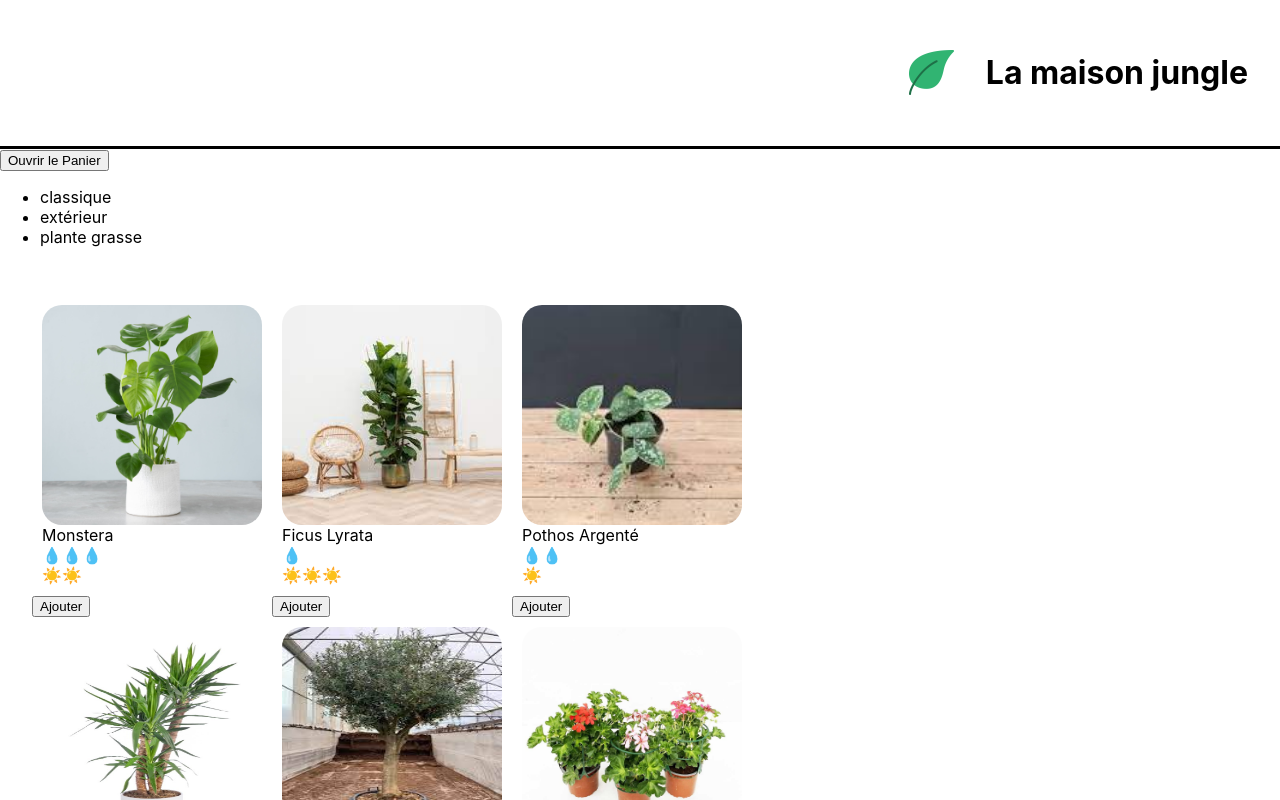
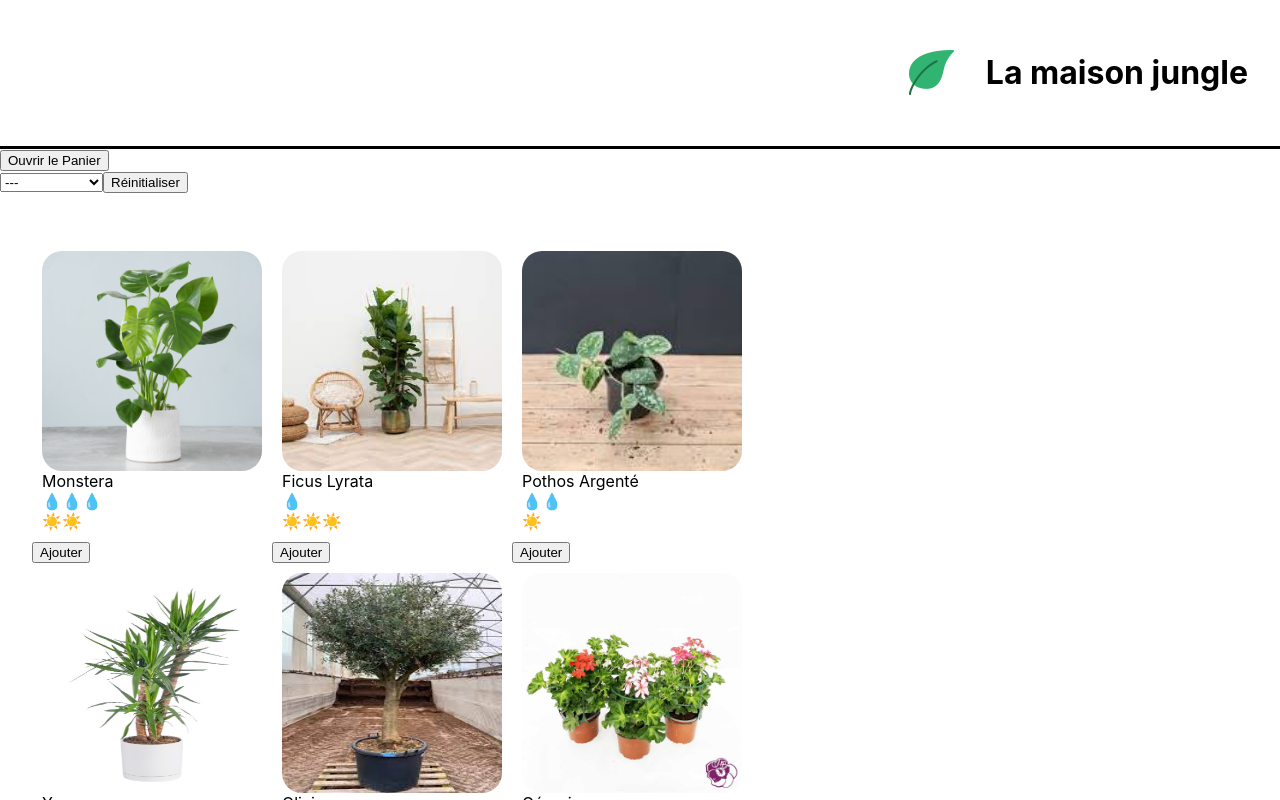
Before and after one commit to TedPasquiet/reactIntro, a React (Create React App) app in the folder reactintro/: page / in a window 1280 px wide. Shown: the top 800 px of the page. Built offline with nearby package versions, Linux system fonts and the light colour scheme.

Commit message:
Partager state composant

```diff
--- /dev/null
+++ b/reactintro/src/components/Categories.js
@@ -0,0 +1,23 @@
+import { useState } from "react";
+
+const Categories = ({ categories, setActiveCategory, activeCategory }) => {
+  return (
+    <div className="lmj-categories">
+      <select
+        value={activeCategory}
+        onChange={(e) => setActiveCategory(e.target.value)}
+        className="lmj-categories-select"
+      >
+        <option value="">---</option>
+        {categories.map((cat) => (
+          <option key={cat} value={cat}>
+            {cat}
+          </option>
+        ))}
+      </select>
+      <button onClick={() => setActiveCategory("")}>Réinitialiser</button>
+    </div>
+  );
+};
+
+export default Categories;
--- a/reactintro/src/components/ShoppingList.js
+++ b/reactintro/src/components/ShoppingList.js
@@ -1,35 +1,54 @@
 import { plantList } from "../data/plantList";
 import PlantItem from "./PlantItem";
+import Categories from "./Categories";
+import { useState } from "react";
 import "../styles/ShoppingList.css";
 
-function ShoppingList({cart,updateCart}) {
+function ShoppingList({ cart, updateCart }) {
   const categories = plantList.reduce(
     (acc, plant) =>
       acc.includes(plant.category) ? acc : acc.concat(plant.category),
     []
   );
+  function addToCart(name, price) {
+    const currentPlantSaved = cart.find((plant) => plant.name === name);
+    if (currentPlantSaved) {
+      const cartFilteredCurrentPlant = cart.filter(
+        (plant) => plant.name !== name
+      );
+      updateCart([
+        ...cartFilteredCurrentPlant,
+        { name, price, amount: currentPlantSaved.amount + 1 },
+      ]);
+    } else {
+      updateCart([...cart, { name, price, amount: 1 }]);
+    }
+  }
+  const [activeCategory, setActiveCategory] = useState("");
 
   return (
-    <div>
-      <ul>
-        {categories.map((cat) => (
-          <li key={cat}>{cat}</li>
-        ))}
-      </ul>
+    <div className="lmj-shopping-list">
+      <Categories
+        categories={categories}
+        setActiveCategory={setActiveCategory}
+        activeCategory={activeCategory}
+      />
+
       <ul className="lmj-plant-list">
-        {plantList.map(({ id, cover, name, water, light }) => (
-          <div>
+        {plantList.map(({ id, cover, name, water, light, price, category }) =>
+          !activeCategory || activeCategory === category ? (
+            <div key={id}>
               <PlantItem
-            key={id}
                 cover={cover}
                 name={name}
                 water={water}
                 light={light}
+                price={price}
               />
-          <button onClick={() => updateCart(cart + 1)}>Ajouter</button>
+              <button onClick={() => addToCart(name, price)}>Ajouter</button>
             </div>
-
-        ))}
+          ) : null
+        )}
       </ul>
     </div>
   );
```
Lines whose indentation alone changed are shown as unchanged.
